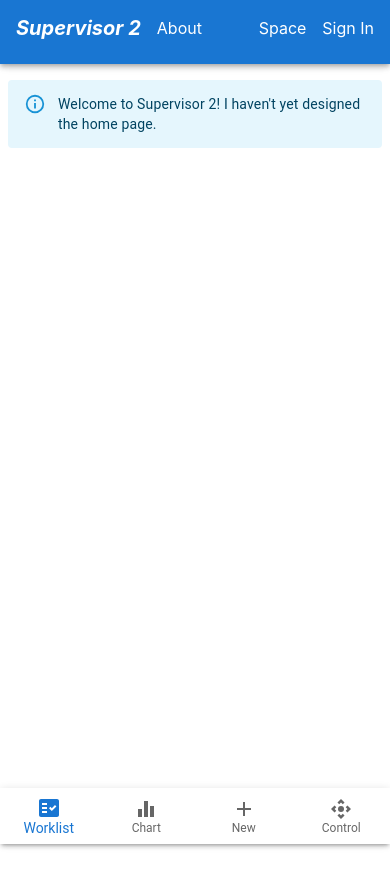
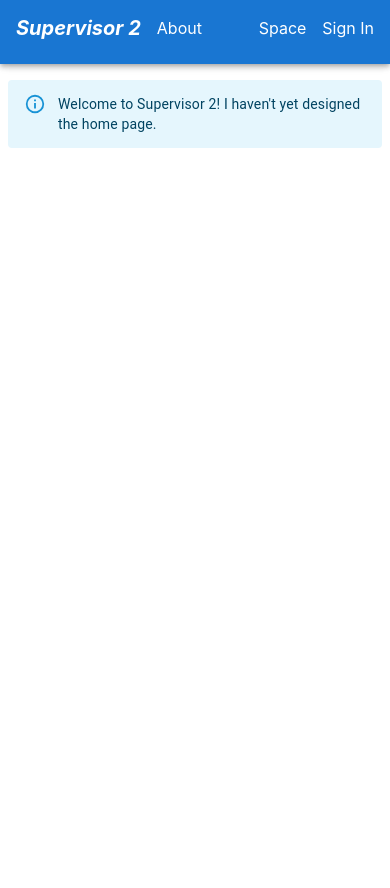
Before and after one commit to typinghare/supervisor-react, a React (Create React App) app: page /supervisor/ in a window 390 px wide. Shown: the top 888 px of the page. Built offline with nearby package versions, Linux system fonts and the light colour scheme.

Commit message:
feat: responsive (built)

```diff
--- a/src/components/App.tsx
+++ b/src/components/App.tsx
@@ -1,23 +1,13 @@
-import { QueryClient, QueryClientProvider } from '@tanstack/react-query'
 import { Navigation } from './Layout/Navigation'
 import { Router } from './Layout/Router'
 import { Footer } from './Layout/Footer'
-import { SyntheticEvent, useEffect } from 'react'
+import { useEffect } from 'react'
 import { useCookies } from 'react-cookie'
 import { Frontend } from '../common/constants/frontend'
 import { useDispatch } from 'react-redux'
 import { signIn } from '../redux/slice/UserSlice'
-import { BottomNavigation, BottomNavigationAction, Paper, useMediaQuery, useTheme } from '@mui/material'
-import { collectStyles } from '../common/functions/style'
-import { useAppSelector } from '../redux/hooks'
-import { selectSpaceTabName, switchSpaceTab } from '../redux/slice/SpaceSlice'
-import { indexOf } from 'lodash'
-import FactCheckIcon from '@mui/icons-material/FactCheck'
-import EqualizerIcon from '@mui/icons-material/Equalizer'
-import AddIcon from '@mui/icons-material/Add'
-import ControlCameraIcon from '@mui/icons-material/ControlCamera'
+import { useMediaQuery, useTheme } from '@mui/material'
 import CookieKey = Frontend.CookieKey
-import spaceTabNameList = Frontend.spaceTabNameList
 
 export const bottomNavigationHeight = '56px'
 
@@ -32,81 +22,18 @@ export function App(): JSX.Element {
         if (userId !== undefined) {
             dispatch(signIn({ userId, token, username }))
         }
-    }, []) // eslint-disable-line
+    }, []) // eslint-disable-line react-hooks/exhaustive-deps
 
     const theme = useTheme()
     const isSmallDevice = useMediaQuery(theme.breakpoints.down('sm'))
 
-    return (
-        <QueryClientProvider client={new QueryClient()}>
-            {isSmallDevice && <SmallDeviceAppContent />}
-
-            {!isSmallDevice && <LargeDeviceAppContent />}
-        </QueryClientProvider>
-    )
-}
-
-function SmallDeviceAppContent(): JSX.Element {
-
-
-    const dispatch = useDispatch()
-    const currentSpaceTabName = useAppSelector(selectSpaceTabName)
-
-    const styles = collectStyles({
-        bottomNavigation: {
-            position: 'fixed',
-            bottom: 0,
-            left: 0,
-            right: 0,
-            height: bottomNavigationHeight
-        },
-    })
-
-    function handleSpaceTabChange(event: SyntheticEvent, value: number) {
-        dispatch(switchSpaceTab(spaceTabNameList[value]))
-    }
-
-    return (
-        <>
-            <Navigation />
-            <Router />
-            <Paper sx={styles.bottomNavigation} elevation={3}>
-                <BottomNavigation
-                    showLabels
-                    value={indexOf(spaceTabNameList, currentSpaceTabName)}
-                    onChange={handleSpaceTabChange}
-                >
-                    <BottomNavigationAction
-                        label='Worklist'
-                        icon={<FactCheckIcon />}
-                    />
-                    <BottomNavigationAction
-                        label='Chart'
-                        icon={<EqualizerIcon />}
-                    />
-                    <BottomNavigationAction
-                        label='New'
-                        icon={<AddIcon />}
-                    />
-
-                    <BottomNavigationAction
-                        label='Control'
-                        icon={<ControlCameraIcon />}
-                    />
-                </BottomNavigation>
-            </Paper>
-        </>
-    )
-}
-
-function LargeDeviceAppContent(): JSX.Element {
     return (
         <>
             <Navigation />
 
             <>
                 <Router />
-                <Footer />
+                {!isSmallDevice && <Footer />}
             </>
         </>
     )
--- a/src/components/Space/SpacePage.tsx
+++ b/src/components/Space/SpacePage.tsx
@@ -1,9 +1,9 @@
 import { Page } from '../Common/Page'
-import { Alert, useMediaQuery, useTheme } from '@mui/material'
+import { Alert, BottomNavigation, BottomNavigationAction, Paper, useMediaQuery, useTheme } from '@mui/material'
 import { useLocation, useNavigate, useParams } from 'react-router-dom'
 import { useAppSelector } from '../../redux/hooks'
 import { selectUserId } from '../../redux/slice/UserSlice'
-import { useEffect } from 'react'
+import { SyntheticEvent, useEffect } from 'react'
 import { collectStyles } from '../../common/functions/style'
 import { Frontend } from '../../common/constants/frontend'
 import { getStringAfterSharp } from '../../common/functions/url'
@@ -21,6 +21,8 @@ import { ControlPanel } from './ControlPanel/ControlPanel'
 import { TabList } from '../Common/Tab/TabList'
 import SpaceTabName = Frontend.SpaceTabName
 import spaceTabNameList = Frontend.spaceTabNameList
+import { indexOf } from 'lodash'
+import { bottomNavigationHeight } from '../App'
 
 
 export function SpacePage(): JSX.Element {
@@ -77,11 +79,22 @@ export function SpacePage(): JSX.Element {
                 md: '1em !important',
             },
         },
+        bottomNavigation: {
+            position: 'fixed',
+            bottom: 0,
+            left: 0,
+            right: 0,
+            height: bottomNavigationHeight
+        },
     })
 
     function handleTabChange(value: string) {
         dispatch(switchSpaceTab(value as SpaceTabName))
         navigate(location.pathname + '#' + value)
+    }
+
+    function handleSpaceTabChange(event: SyntheticEvent, value: number) {
+        dispatch(switchSpaceTab(spaceTabNameList[value]))
     }
 
     return (
@@ -133,6 +146,32 @@ export function SpacePage(): JSX.Element {
                     </TabPanel>
                 )}
             </TabContext>
+
+            <Paper sx={styles.bottomNavigation} elevation={3}>
+                <BottomNavigation
+                    showLabels
+                    value={indexOf(spaceTabNameList, currentSpaceTabName)}
+                    onChange={handleSpaceTabChange}
+                >
+                    <BottomNavigationAction
+                        label='Worklist'
+                        icon={<FactCheckIcon />}
+                    />
+                    <BottomNavigationAction
+                        label='Chart'
+                        icon={<EqualizerIcon />}
+                    />
+                    <BottomNavigationAction
+                        label='New'
+                        icon={<AddIcon />}
+                    />
+
+                    <BottomNavigationAction
+                        label='Control'
+                        icon={<ControlCameraIcon />}
+                    />
+                </BottomNavigation>
+            </Paper>
         </Page>
     )
 }
--- a/src/index.tsx
+++ b/src/index.tsx
@@ -5,15 +5,19 @@ import { store } from './redux/store'
 import { App } from './components/App'
 import { Provider } from 'react-redux'
 import { CookiesProvider } from 'react-cookie'
+import { QueryClient, QueryClientProvider } from '@tanstack/react-query'
 
 const root = ReactDOM.createRoot(document.getElementById('root') as HTMLElement)
 
 // This application apply Redux to manage global states and contents.
+// Register all providers here.
 root.render(
     <React.StrictMode>
         <Provider store={store}>
             <CookiesProvider>
-                <App />
+                <QueryClientProvider client={new QueryClient()}>
+                    <App />
+                </QueryClientProvider>
             </CookiesProvider>
         </Provider>
     </React.StrictMode>,
```
Also changed, not shown: 8 other files (tests, documents, lock files or other folders).
